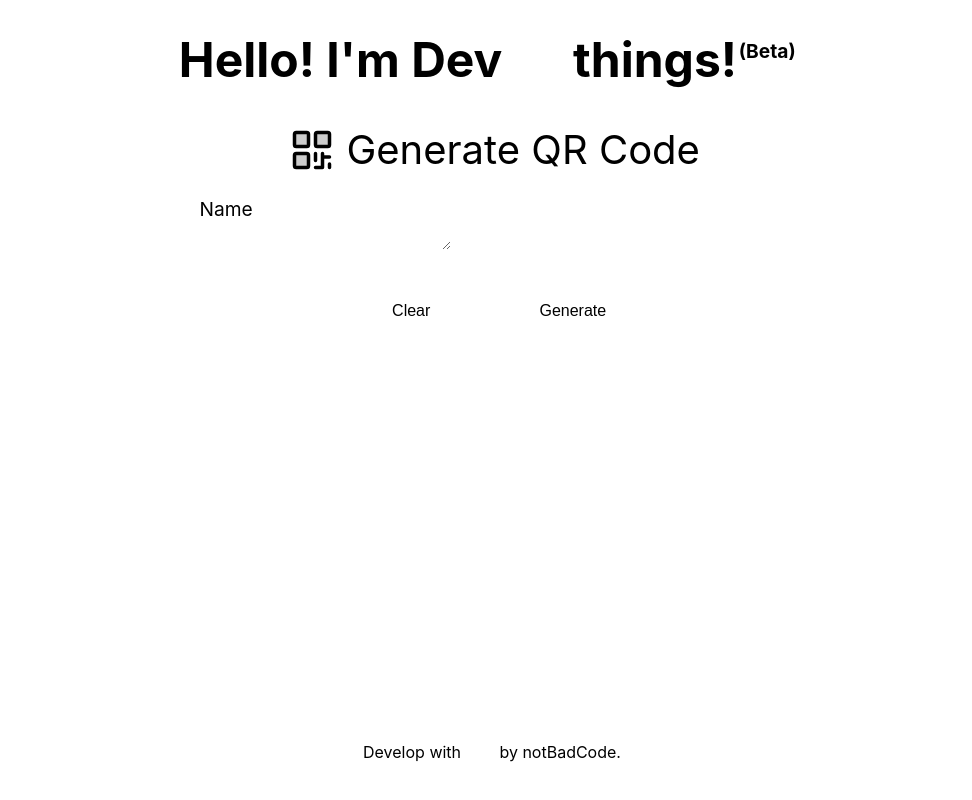
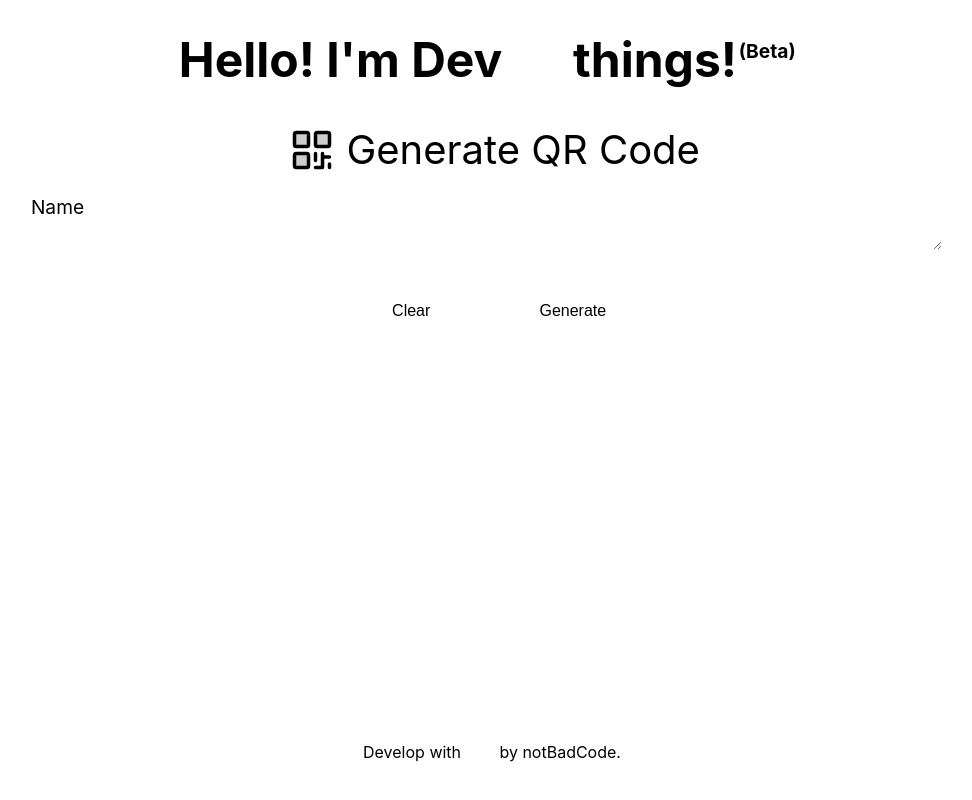
Before and after one commit to notbadcode-dev/dev-things, a Next.js app: page /generate-qr in a window 1280 px wide. Shown: the whole page, without its empty margins (148-1120 px from the left). Built offline with nearby package versions, Linux system fonts and the light colour scheme; some icons are missing.

Commit message:
fix label on textarea

```diff
--- a/common/components/input/input.component.tsx
+++ b/common/components/input/input.component.tsx
@@ -46,6 +46,7 @@ const CustomInput: React.FC<Props> = ({ input: data }) => {
         <label htmlFor={data.id} className={styles.label}>
           <textarea
             id={data.id}
+            cols={80}
             placeholder=" "
             value={value}
             readOnly={data.readOnly}
--- a/common/components/input/input.module.css
+++ b/common/components/input/input.module.css
@@ -47,11 +47,11 @@
 }
 
 .label input + span {
-  margin-top: 10%;
+  margin-top: 12%;
 }
 
 .label textarea + span {
-  margin-top: 10%;
+  margin-top: 3%;
 }
 
 .label input:focus + span,
```
